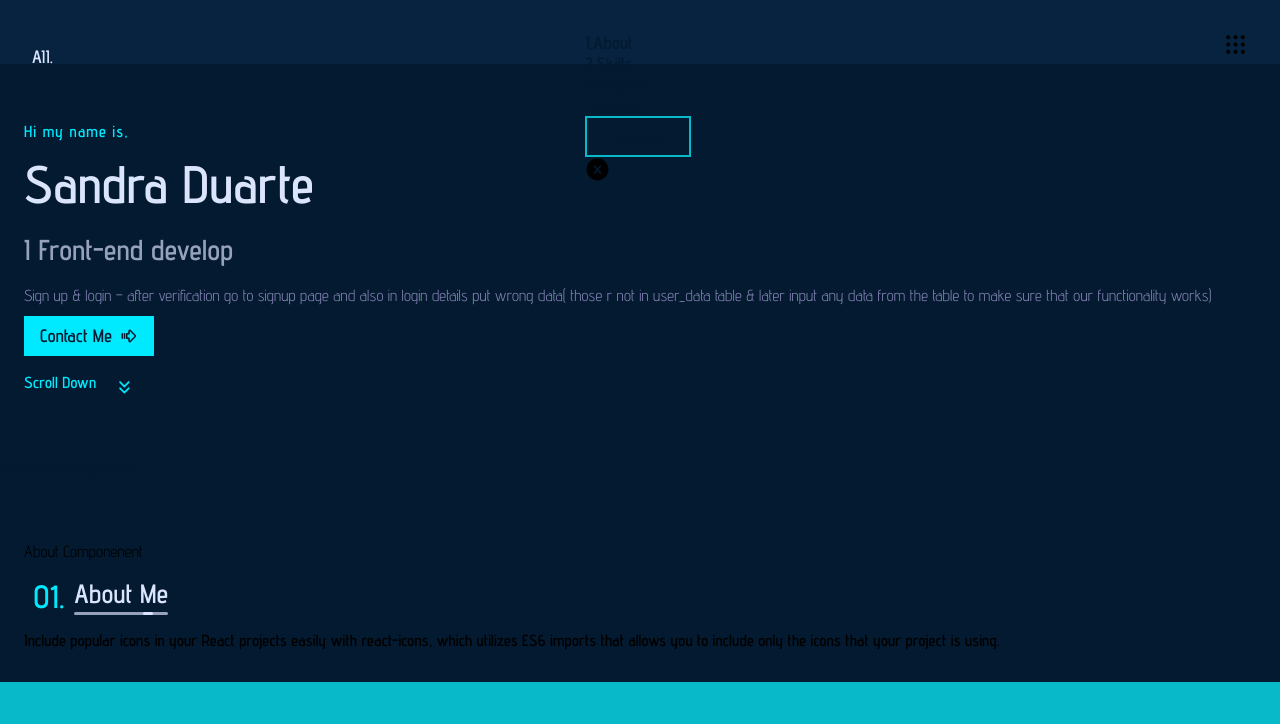
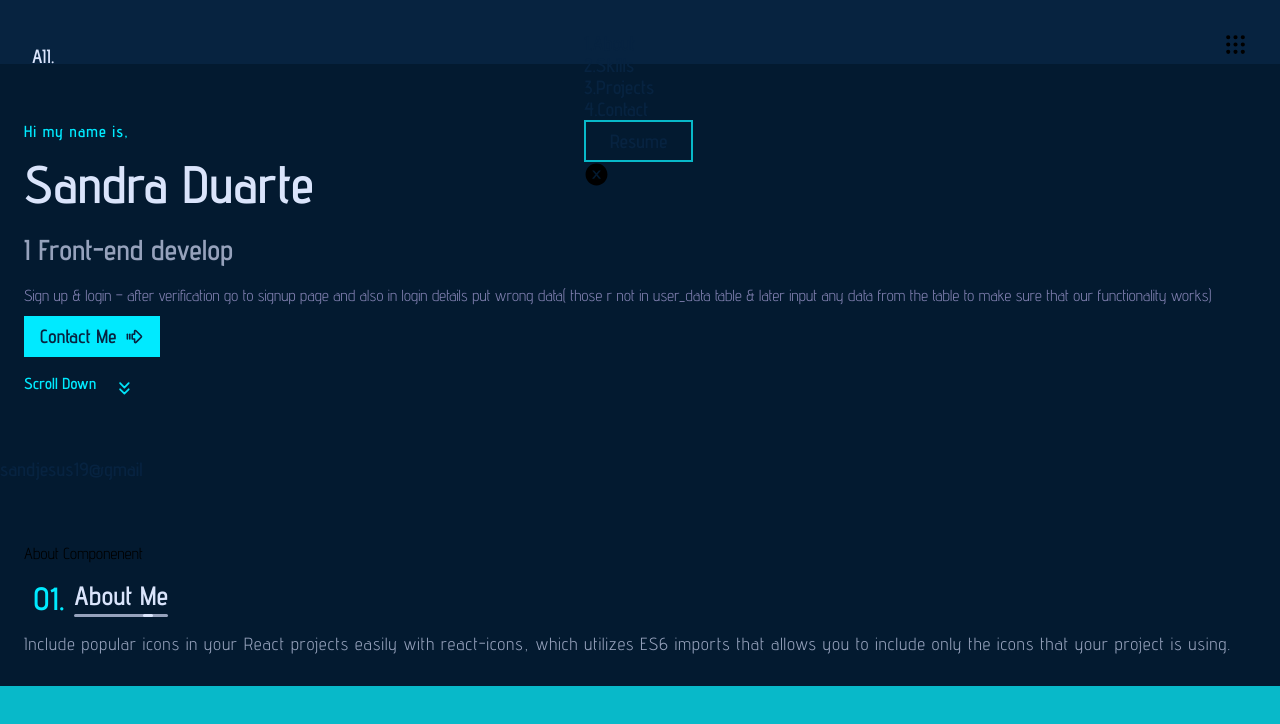
Before and after one commit to Sandra-Duarte/my-portfolio, a React (Create React App) app: page / in a window 1280 px wide. Shown: the top 724 px of the page. Built offline with nearby package versions, Linux system fonts and the light colour scheme.

Commit message:
create about page

```diff
--- a/src/Componenent/Page/About/About.css
+++ b/src/Componenent/Page/About/About.css
@@ -0,0 +1,88 @@
+:root {
+    --primaryColor: #00eaff;
+    --primaryHouver: hsl(185, 92%, 41%);
+    --secundaryColor: rgb(150, 162, 188);
+    --paragraphColor: rgb(127, 127, 175);
+    --BgColor: #031a30;
+
+    --formColor: rgb(2, 15, 29);
+    --projectCardColor: #072340;
+    --textColor: #dae4fb;
+    --headerHeight: 3rem;
+  }
+.about{}
+     .sectionContainer{
+
+  }
+  .textSection h4{
+    color: var(--secundaryColor);
+    font-size: 1.1rem;
+    max-width: 100%;
+    letter-spacing: 1px;
+    font-weight: 500;
+    margin: auto;
+  }
+  .aboutBtn{
+    display: flex;
+    align-items: center;
+    justify-content: center;
+    margin-top: 2rem;
+    background: var(--primaryColor);
+    width: max-content;
+    padding: 10px 15px;
+  }
+
+&:hover{
+    background: var(--primaryHouver);
+}
+a{
+    color: var(--projectCardColor);
+    font-size: 1.2rem;
+    font-weight: 600;
+    cursor: pointer;
+    gap: 0.5rem;
+}
+a:hover{
+    color: var(--textColor);
+}
+.aboutImgDiv{
+    position: relative;
+    width: 250px;
+    height: 250px;
+    margin: 2rem auto 3rem;
+    border-radius: 50%;
+    overflow: hidden;
+    display: grid;
+    border: 2px dashed var(--primaryColor);
+}
+
+.aboutImg{
+    width: 215px;
+    object-fit: cover;
+    align-self: center;
+   justify-self: center;
+}
+.aboutImgDiv::before{
+    content:"Houver Me";
+    font-size: 1.6rem;
+    color: var(--BgColor);
+    display: flex;
+    text-align: center;
+    align-items: center;
+    justify-content: center;
+    font-family: "Inconsolata", monospace;
+    justify-self: center;
+    justify-self: center;
+    background-color: var(--primaryColor);
+    height: 97%;
+    width: 97%;
+    position: absolute;
+    border-radius: 50%;
+    overflow: hidden;
+    transition: all .3rem;
+    mix-blend-mode: screen;
+}
+
+.aboutImgDiv:hover.aboutImgDiv:before{
+
+}
```
